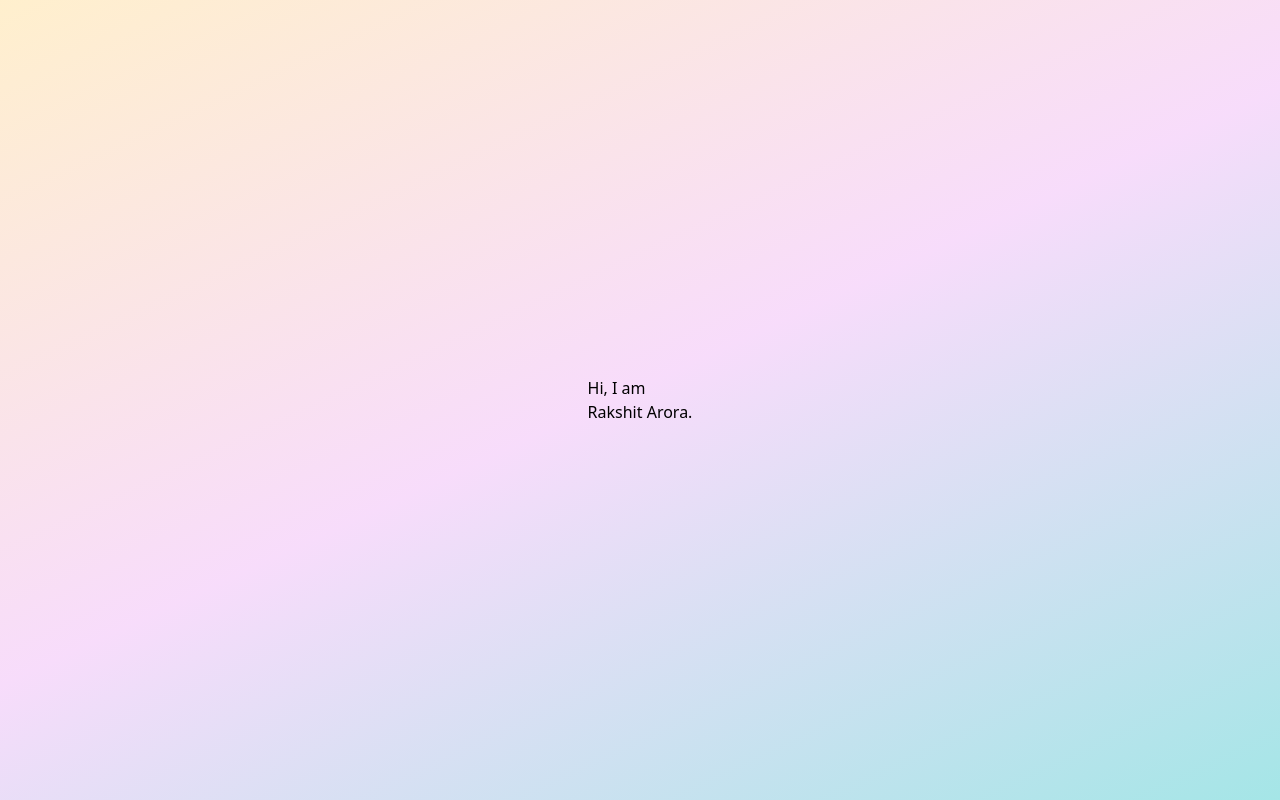
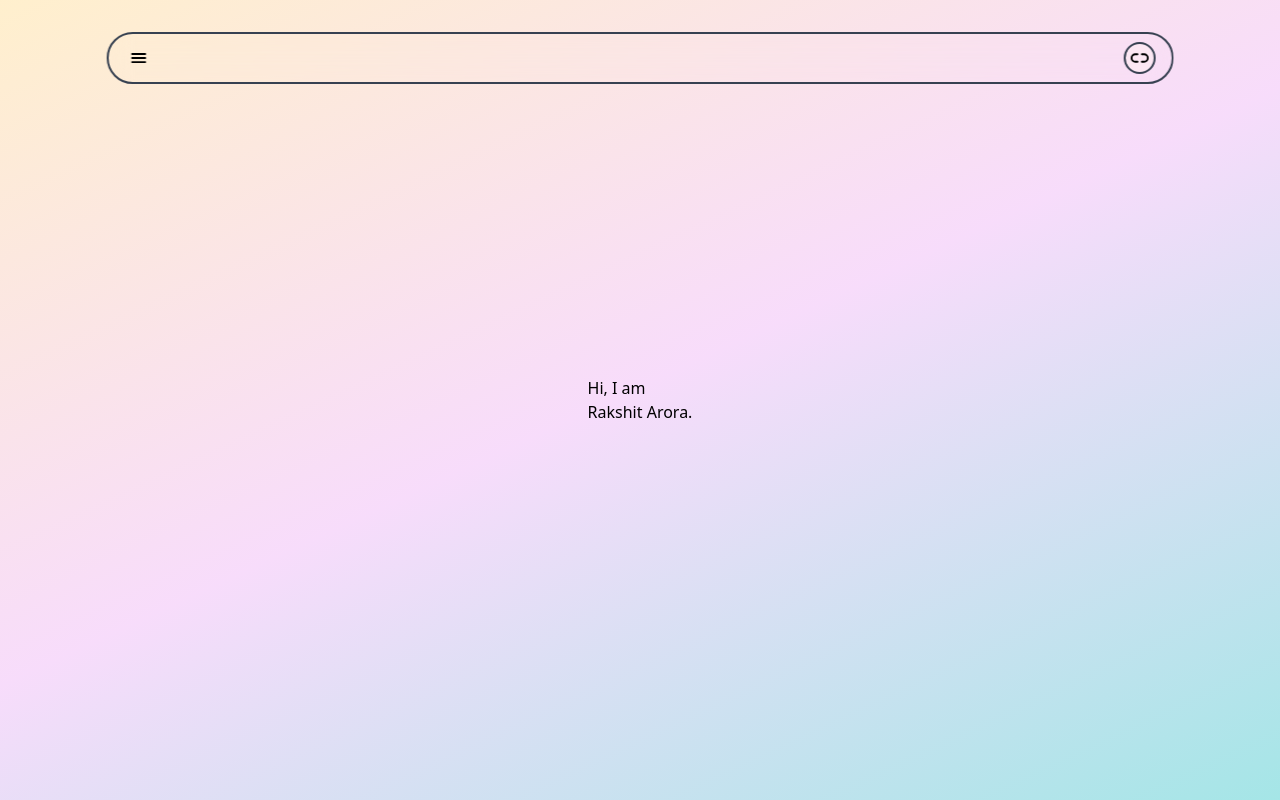
Before and after one commit to rakshit087/rakshit087.github.io, a Next.js app: page / in a window 1280 px wide. Built offline with nearby package versions, Linux system fonts and the light colour scheme.

Commit message:
Made Navbar visible to index

```diff
--- a/src/pages/index.tsx
+++ b/src/pages/index.tsx
@@ -1,6 +1,7 @@
 import type { NextPage } from 'next';
 import Head from 'next/head';
 import { Intro } from '../components/Intro';
+import { Navbar } from '../components/Navbar';
 
 const Home: NextPage = () => {
   return (
@@ -10,6 +11,7 @@ const Home: NextPage = () => {
         <meta name="description" content="Generated by create next app" />
         <link rel="icon" href="/favicon.ico" />
       </Head>
+      <Navbar />
       <main>
         <Intro />
       </main>
```
